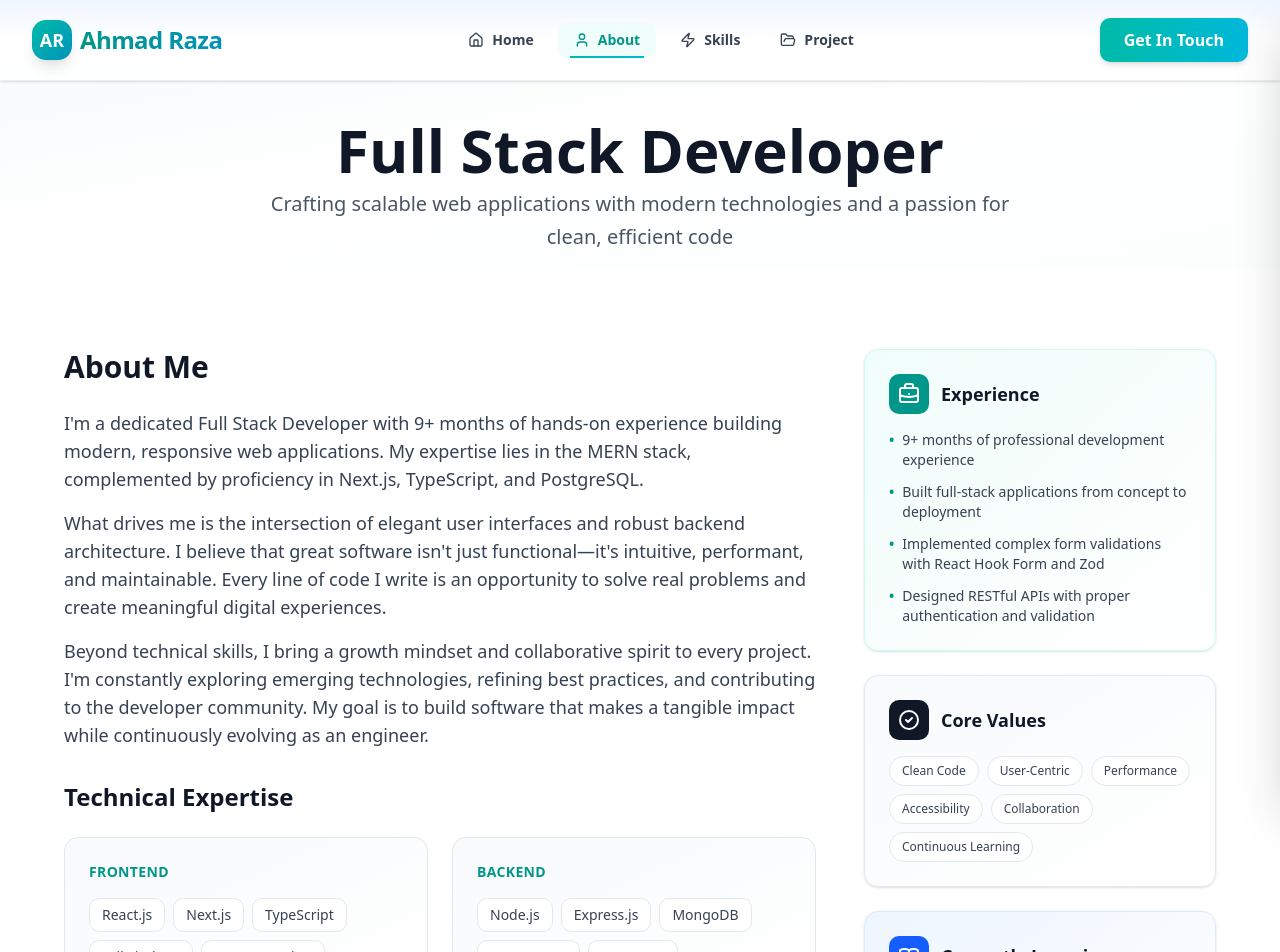
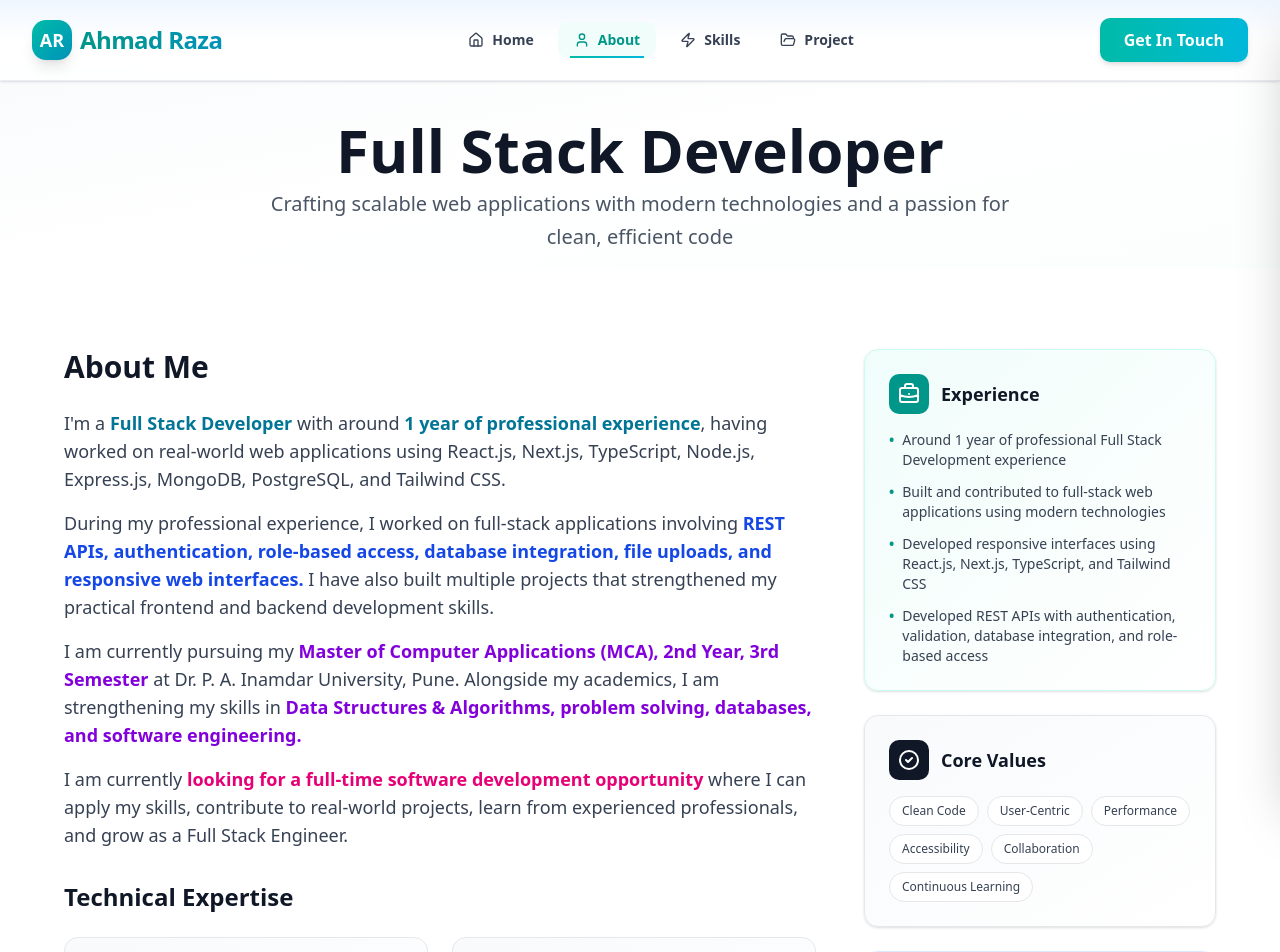
Before and after one commit to ahmadrazanawab/ahmad-raza-portfolio, a Next.js app: page /about in a window 1280 px wide. Shown: the top 952 px of the page. Built offline with nearby package versions, Linux system fonts and the light colour scheme.

Commit message:
update content about page

```diff
--- a/app/about/page.tsx
+++ b/app/about/page.tsx
@@ -55,16 +55,58 @@ export default function AboutPage() {
                         {/* Left Column - About */}
                         <motion.div variants={itemVariants} className="lg:col-span-2 space-y-8">
                             <div>
-                                <h2 className="text-2xl sm:text-3xl font-bold text-gray-900 mb-6">About Me</h2>
+                                <h2 className="text-2xl sm:text-3xl font-bold text-gray-900 mb-6">
+                                    About Me
+                                </h2>
+
                                 <div className="space-y-4 text-gray-700 leading-relaxed">
                                     <p className="text-base sm:text-lg">
-                                        I&apos;m a dedicated Full Stack Developer with 9+ months of hands-on experience building modern, responsive web applications. My expertise lies in the MERN stack, complemented by proficiency in Next.js, TypeScript, and PostgreSQL.
+                                        I&apos;m a{" "}
+                                        <span className="font-semibold text-cyan-700">
+                                            Full Stack Developer
+                                        </span>{" "}
+                                        with around{" "}
+                                        <span className="font-semibold text-cyan-700">
+                                            1 year of professional experience
+                                        </span>
+                                        , having worked on real-world web applications using React.js,
+                                        Next.js, TypeScript, Node.js, Express.js, MongoDB, PostgreSQL,
+                                        and Tailwind CSS.
                                     </p>
+
                                     <p className="text-base sm:text-lg">
-                                        What drives me is the intersection of elegant user interfaces and robust backend architecture. I believe that great software isn&apos;t just functional—it&apos;s intuitive, performant, and maintainable. Every line of code I write is an opportunity to solve real problems and create meaningful digital experiences.
+                                        During my professional experience, I worked on full-stack
+                                        applications involving{" "}
+                                        <span className="font-semibold text-blue-700">
+                                            REST APIs, authentication, role-based access, database
+                                            integration, file uploads, and responsive web interfaces.
+                                        </span>{" "}
+                                        I have also built multiple projects that strengthened my
+                                        practical frontend and backend development skills.
                                     </p>
+
                                     <p className="text-base sm:text-lg">
-                                        Beyond technical skills, I bring a growth mindset and collaborative spirit to every project. I&apos;m constantly exploring emerging technologies, refining best practices, and contributing to the developer community. My goal is to build software that makes a tangible impact while continuously evolving as an engineer.
+                                        I am currently pursuing my{" "}
+                                        <span className="font-semibold text-purple-700">
+                                            Master of Computer Applications (MCA), 2nd Year, 3rd
+                                            Semester
+                                        </span>{" "}
+                                        at Dr. P. A. Inamdar University, Pune. Alongside my academics,
+                                        I am strengthening my skills in{" "}
+                                        <span className="font-semibold text-purple-700">
+                                            Data Structures & Algorithms, problem solving, databases,
+                                            and software engineering.
+                                        </span>
+                                    </p>
+
+                                    <p className="text-base sm:text-lg">
+                                        I am currently{" "}
+                                        <span className="font-semibold text-pink-600">
+                                            looking for a full-time software development opportunity
+                                        </span>{" "}
+                                        where I can apply my skills, contribute to real-world projects,
+                                        learn from experienced professionals, and grow as a Full Stack
+                                        Engineer.
                                     </p>
                                 </div>
                             </div>
@@ -135,19 +177,22 @@ export default function AboutPage() {
                                 <ul className="space-y-3 text-sm text-gray-700">
                                     <li className="flex gap-2">
                                         <span className="text-teal-600 font-bold">•</span>
-                                        <span>9+ months of professional development experience</span>
+                                        <span>Around 1 year of professional Full Stack Development experience</span>
                                     </li>
+
                                     <li className="flex gap-2">
                                         <span className="text-teal-600 font-bold">•</span>
-                                        <span>Built full-stack applications from concept to deployment</span>
+                                        <span>Built and contributed to full-stack web applications using modern technologies</span>
                                     </li>
+
                                     <li className="flex gap-2">
                                         <span className="text-teal-600 font-bold">•</span>
-                                        <span>Implemented complex form validations with React Hook Form and Zod</span>
+                                        <span>Developed responsive interfaces using React.js, Next.js, TypeScript, and Tailwind CSS</span>
                                     </li>
+
                                     <li className="flex gap-2">
                                         <span className="text-teal-600 font-bold">•</span>
-                                        <span>Designed RESTful APIs with proper authentication and validation</span>
+                                        <span>Developed REST APIs with authentication, validation, database integration, and role-based access</span>
                                     </li>
                                 </ul>
                             </div>
@@ -215,10 +260,10 @@ export default function AboutPage() {
                         className="mt-16 grid grid-cols-2 lg:grid-cols-4 gap-6"
                     >
                         {[
-                            { number: "9+", label: "Months Experience" },
-                            { number: "15+", label: "Projects Completed" },
-                            { number: "10+", label: "Technologies Mastered" },
-                            { number: "100%", label: "Commitment to Quality" }
+                            { number: "1+", label: "Year Experience" },
+                            { number: "20+", label: "Projects Built" },
+                            { number: "10+", label: "Technologies Used" },
+                            { number: "Open", label: "To Opportunities" }
                         ].map((stat, index) => (
                             <div key={index} className="bg-gradient-to-br from-slate-50 to-white border border-gray-200 rounded-xl p-6 text-center">
                                 <div className="text-3xl sm:text-4xl font-bold text-teal-600 mb-2">{stat.number}</div>
```
